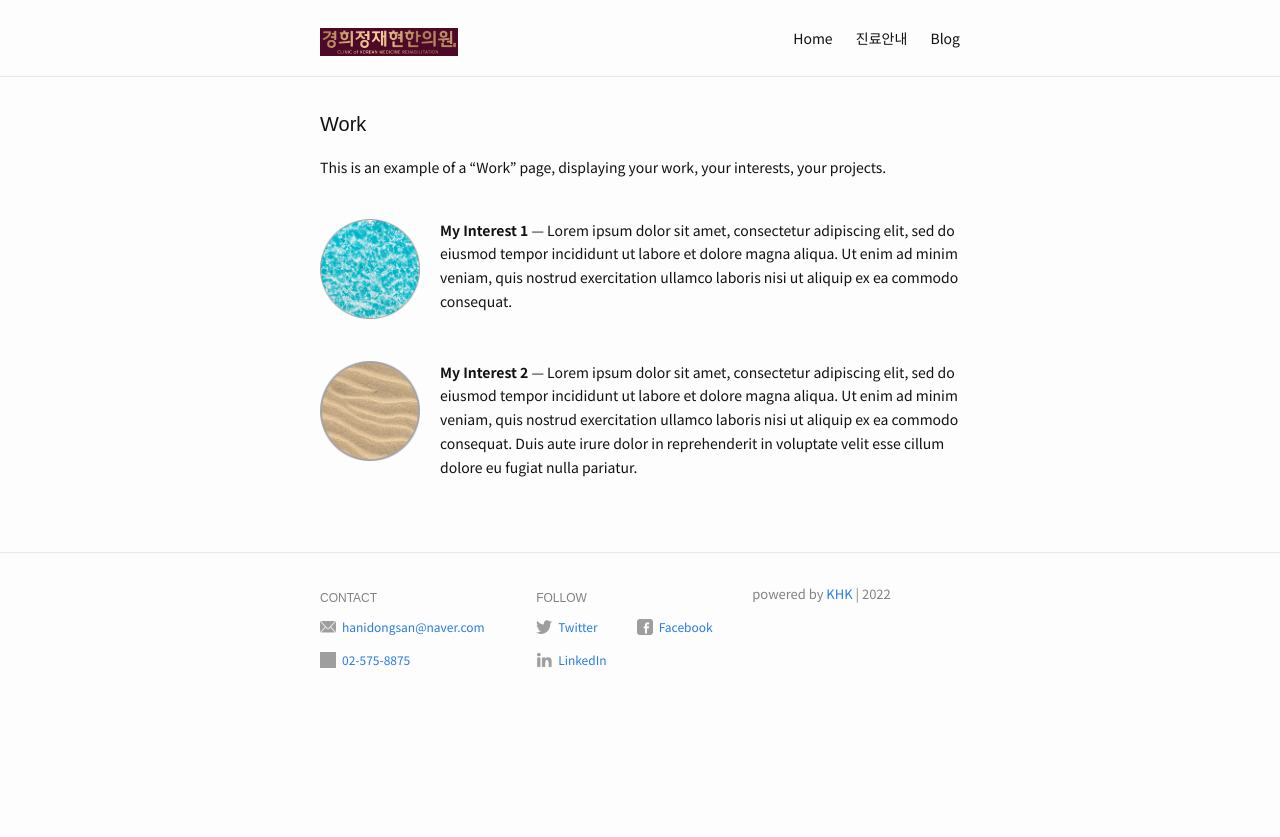
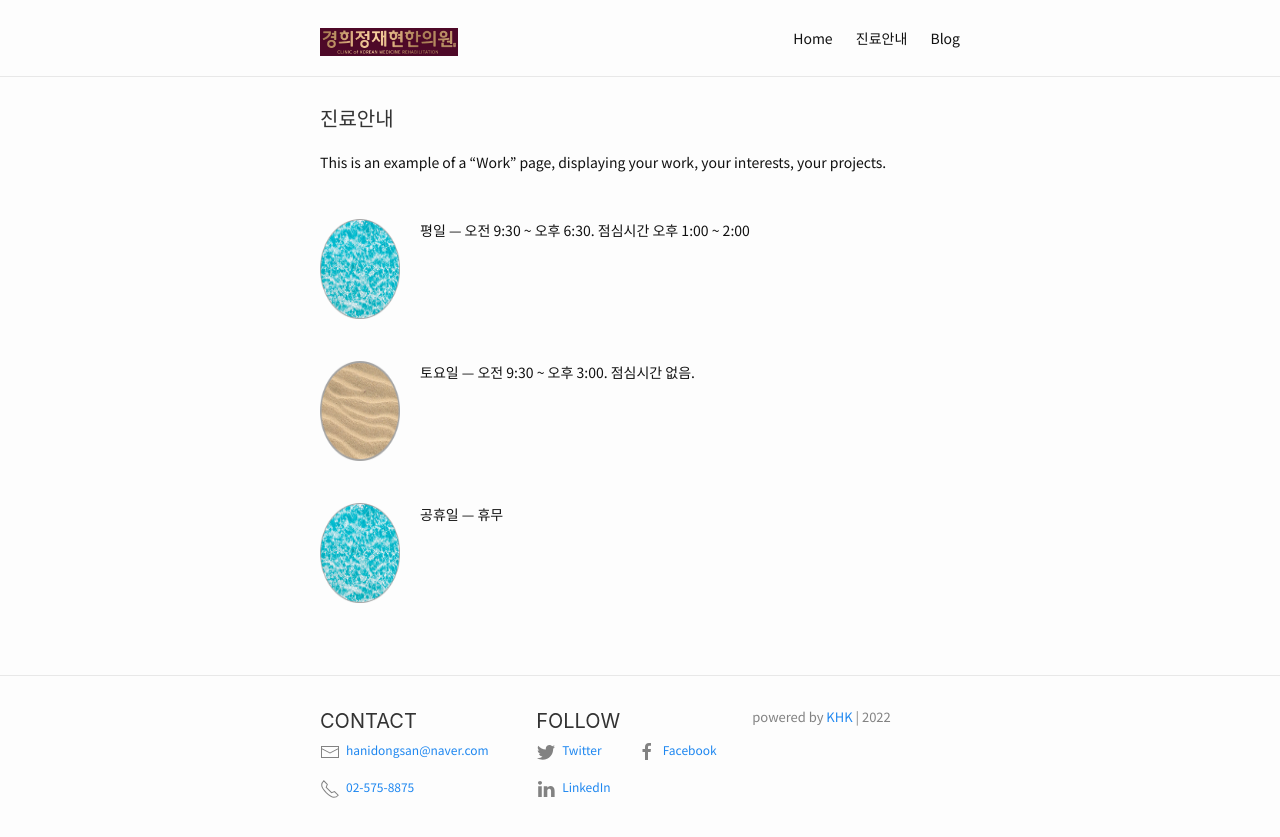
Before and after one commit to lemonzest38/hanidongsan, a Jekyll site: the page built from work.md, in a window 1280 px wide. Shown: the top 837 px of the page. Built offline with Jekyll 4.4.1, drawn with Linux system fonts in a browser that asks for light colours.

Commit message:
update contact and follow

```diff
--- a/_config.yml
+++ b/_config.yml
@@ -21,18 +21,23 @@ footer:
   show_powered_by: true
   contact:
     - name: Email
+      icon: mail
       value: hanidongsan@naver.com
       link: mailto:hanidongsan@naver.com
     - name: Tel
+      icon: receiver
       value: 02-575-8875
       link: tel:02-575-8875
   follow:
     - name: Twitter
+      icon: twitter
       link: http://twitter.com/YourTwitterUsername
       username: "@YourTwitterUsername"
     - name: Facebook
+      icon: facebook
       link: http://facebook.com/YourFacebookUsername
     - name: LinkedIn
+      icon: linkedin
       link: http://linkedin.com/in/YourLinkedInUsername
 
 # Build settings
--- a/_includes/footer.html
+++ b/_includes/footer.html
@@ -8,11 +8,12 @@
           {% for contact in site.footer.contact %}
             <div class="social-link contact-links">
 
-              {% assign contact_icon_path = "/assets/img/icons/" | append: contact.name | downcase | append: ".png" | absolute_url %}
+              <!-- {% assign contact_icon_path = "/assets/img/icons/" | append: contact.name | downcase | append: ".png" | absolute_url %}
               <img
                 src="{{ contact_icon_path }}"
                 alt="{{ contact.name | downcase }}"
-              />
+              /> -->
+              <span uk-icon="{{ contact.icon }}"></span>
               <a href="{{ contact.link }}" id="{{ contact.name | downcase }}-link">
                 {% if contact.value and contact.value != "" and contact.value != nil %}
                   {{ contact.value }}
@@ -33,11 +34,12 @@
           {% for follow in site.footer.follow %}
             <div class="social-link">
 
-              {% assign follow_icon_path = "/assets/img/icons/" | append: follow.name | downcase | append: ".png" | absolute_url %}
+              <!-- {% assign follow_icon_path = "/assets/img/icons/" | append: follow.name | downcase | append: ".png" | absolute_url %}
               <img
                 src="{{ follow_icon_path }}"
                 alt="{{ follow.name | downcase }}"
-              />
+              /> -->
+              <span uk-icon="{{ follow.icon }}"></span>
               <a href="{{ follow.link }}">
                 {% if follow.value and follow.value != "" and follow.value != nil %}
                   {{ follow.value }}
--- a/_includes/head.html
+++ b/_includes/head.html
@@ -77,4 +77,11 @@
   <link rel="preconnect" href="https://fonts.gstatic.com" crossorigin>
   <link href="https://fonts.googleapis.com/css2?family=Noto+Sans+KR:wght@400;700&display=swap" rel="stylesheet">
 
+  <!-- UIkit CSS -->
+  <link rel="stylesheet" href="https://cdn.jsdelivr.net/npm/uikit@3.15.19/dist/css/uikit.min.css" />
+
+  <!-- UIkit JS -->
+  <script src="https://cdn.jsdelivr.net/npm/uikit@3.15.19/dist/js/uikit.min.js"></script>
+  <script src="https://cdn.jsdelivr.net/npm/uikit@3.15.19/dist/js/uikit-icons.min.js"></script>
+
 </head>
--- a/work.md
+++ b/work.md
@@ -1,18 +1,23 @@
 ---
 layout: work
-title: Work
+title: 진료안내
 slug: /work
 items:
-  - title: My Interest 1
+  - title: 평일
     image:
       src: /assets/img/work/water.png
-      alt: water
-    description: Lorem ipsum dolor sit amet, consectetur adipiscing elit, sed do eiusmod tempor incididunt ut labore et dolore magna aliqua. Ut enim ad minim veniam, quis nostrud exercitation ullamco laboris nisi ut aliquip ex ea commodo consequat.
-  - title: My Interest 2
+      alt: weekday office hours
+    description: 오전 9:30 ~ 오후 6:30. 점심시간 오후 1:00 ~ 2:00
+  - title: 토요일
     image:
       src: /assets/img/work/sand.png
-      alt: sand
-    description: Lorem ipsum dolor sit amet, consectetur adipiscing elit, sed do eiusmod tempor incididunt ut labore et dolore magna aliqua. Ut enim ad minim veniam, quis nostrud exercitation ullamco laboris nisi ut aliquip ex ea commodo consequat. Duis aute irure dolor in reprehenderit in voluptate velit esse cillum dolore eu fugiat nulla pariatur.
+      alt: wekend office hours
+    description: 오전 9:30 ~ 오후 3:00. 점심시간 없음.
+  - title: 공휴일
+    image:
+      src: /assets/img/work/water.png
+      alt: holiday
+    description: 휴무
 ---
 
 This is an example of a "Work" page, displaying your work, your interests, your projects.
```
